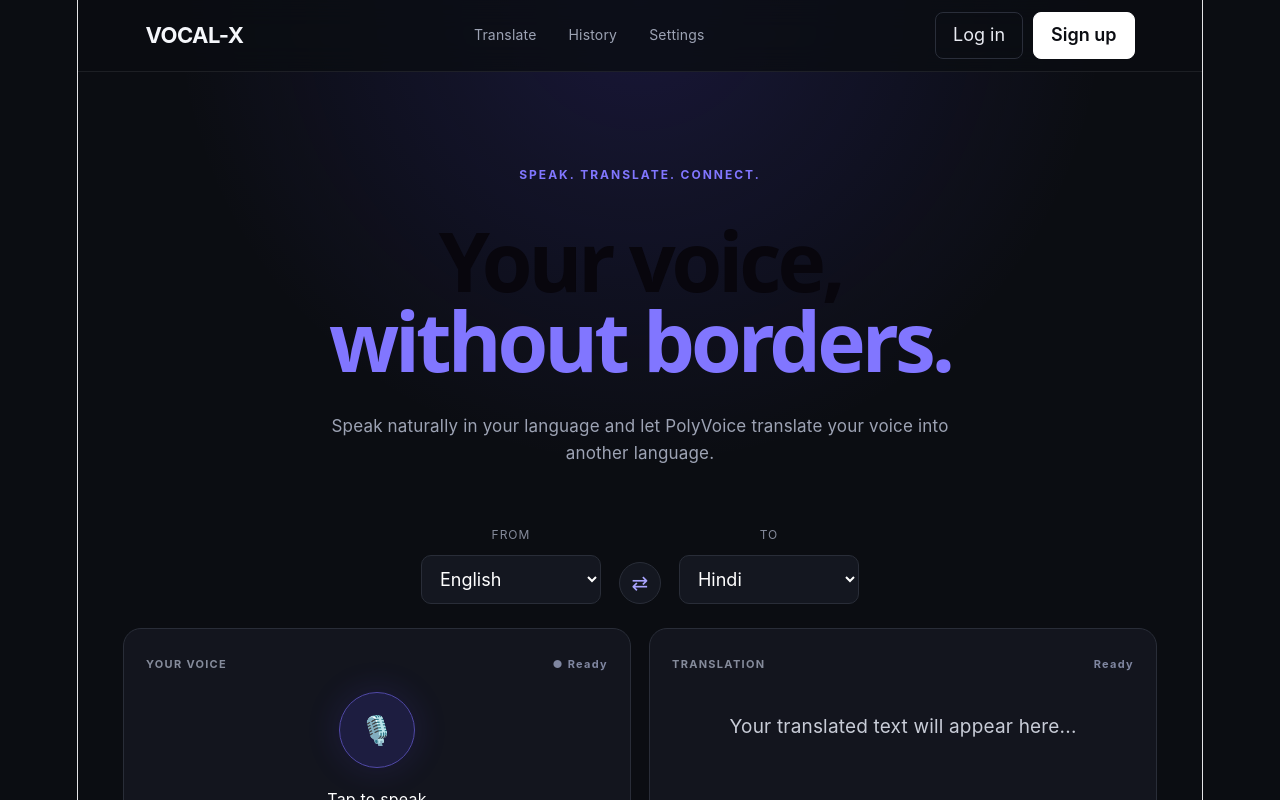
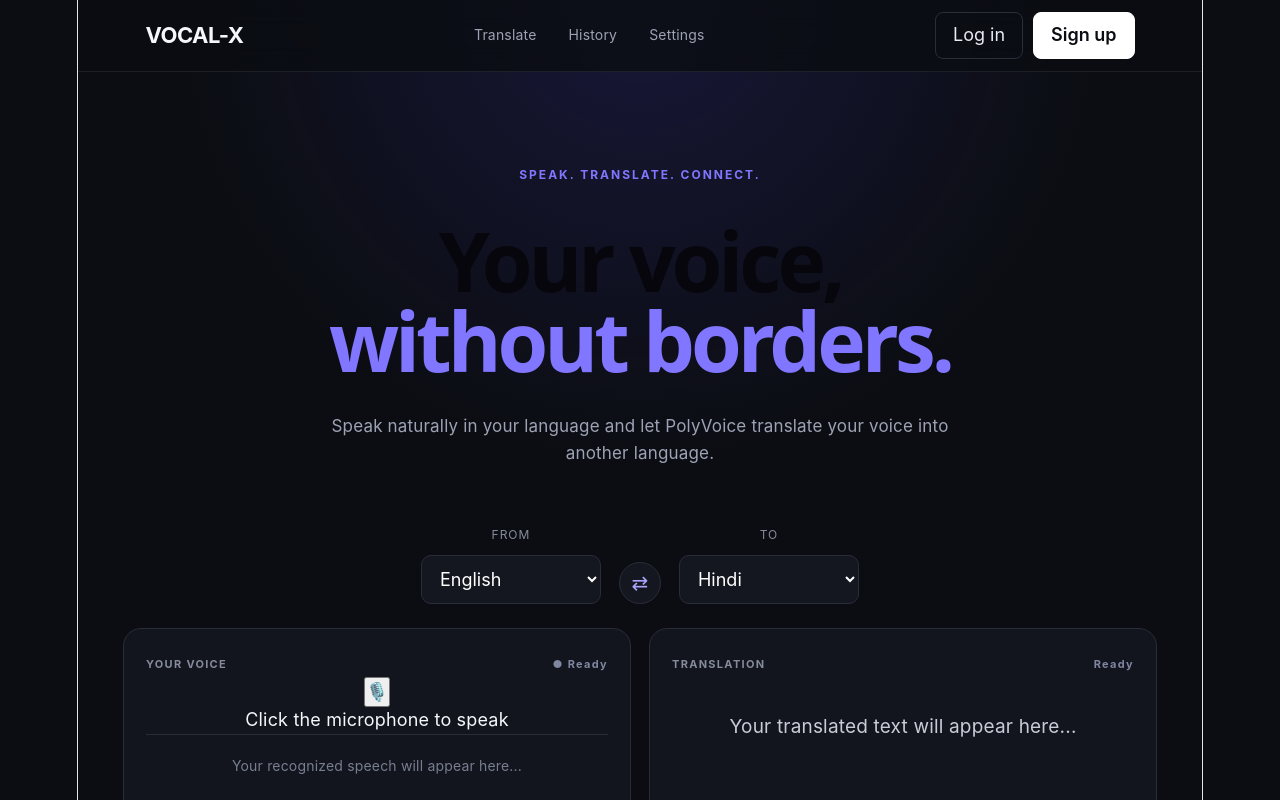
Before and after one commit to Ashutoshgupta618/SKIT-AI-2023-2027-02, a React app in the folder frontend/: page / in a window 1280 px wide. Shown: the top 800 px of the page. Built offline with nearby package versions, Linux system fonts and the light colour scheme; the HTML template or start-up script is replaced by a standard one.

Commit message:
Added VoiceRecorder component

```diff
--- a/frontend/src/App.jsx
+++ b/frontend/src/App.jsx
@@ -2,8 +2,9 @@ import { useState } from 'react'
 import './App.css'
 import Navbar from './components/Navbar'
 import LanguageSelector from './components/LanguageSelector'
+import VoiceRecorder from './components/VoiceRecorder'
 function App() {
-  const [isRecording, setIsRecording] = useState(false)
+  // const [isRecording, setIsRecording] = useState(false)
 
   const [recognizedText, setRecognizedText] = useState('')
   const languages = [
@@ -19,22 +20,14 @@ function App() {
   'Tamil',
   'Telugu',
 ]
-
-  const handleMicClick = () => {
-
-    setIsRecording((prev) => !prev)
-
-    if (!isRecording) {
-
-      setRecognizedText('Listening...')
-
-    } else {
-
-      setRecognizedText('Your recognized speech will appear here...')
-
-    }
-
-  }
+  // const handleMicClick = () => {
+  //   setIsRecording((prev) => !prev)
+  //   if (!isRecording) {
+  //     setRecognizedText('Listening...')
+  //   } else {
+  //     setRecognizedText('Your recognized speech will appear here...')
+  //   }
+  // }
   return (
     <div className="app">
        <Navbar />
@@ -81,14 +74,11 @@ function App() {
                 <span className="status">● Ready</span>
               </div>
 
-              <div className="voice-area">
-                <button
-                  className={`mic-btn ${isRecording ? 'recording' : ''}`}
-                   onClick={handleMicClick} >🎙️
-                </button>
-                <p>{isRecording ? 'Listening...' : 'Tap to speak'}</p>
-                <small>Your speech will appear here</small>
-              </div>
+              <VoiceRecorder
+  onRecordingComplete={() => {
+    setRecognizedText('Recording completed. Ready for speech recognition.')
+  }}
+/>
 
               <div className="text-output">
                  {recognizedText || 'Your recognized speech will appear here...'}
--- /dev/null
+++ b/frontend/src/components/VoiceRecorder.jsx
@@ -0,0 +1,38 @@
+import { useState } from 'react'
+
+function VoiceRecorder({ onRecordingComplete }) {
+  const [isRecording, setIsRecording] = useState(false)
+
+  const handleRecording = () => {
+    if (!isRecording) {
+      setIsRecording(true)
+      return
+    }
+
+    setIsRecording(false)
+
+    if (onRecordingComplete) {
+      onRecordingComplete()
+    }
+  }
+
+  return (
+    <div className="voice-recorder">
+      <button
+        className={`mic-button ${isRecording ? 'recording' : ''}`}
+        onClick={handleRecording}
+        aria-label={isRecording ? 'Stop recording' : 'Start recording'}
+      >
+        {isRecording ? '⏹' : '🎙️'}
+      </button>
+
+      <p>
+        {isRecording
+          ? 'Listening... Click to stop'
+          : 'Click the microphone to speak'}
+      </p>
+    </div>
+  )
+}
+
+export default VoiceRecorder
```
